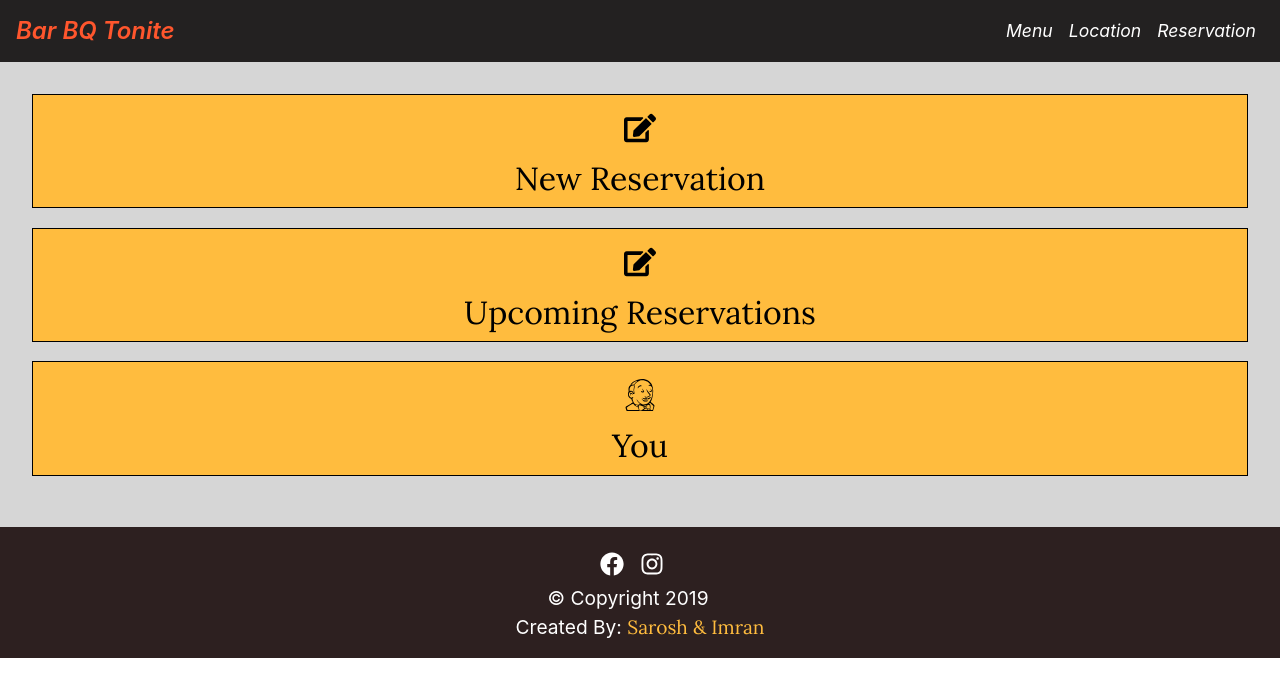
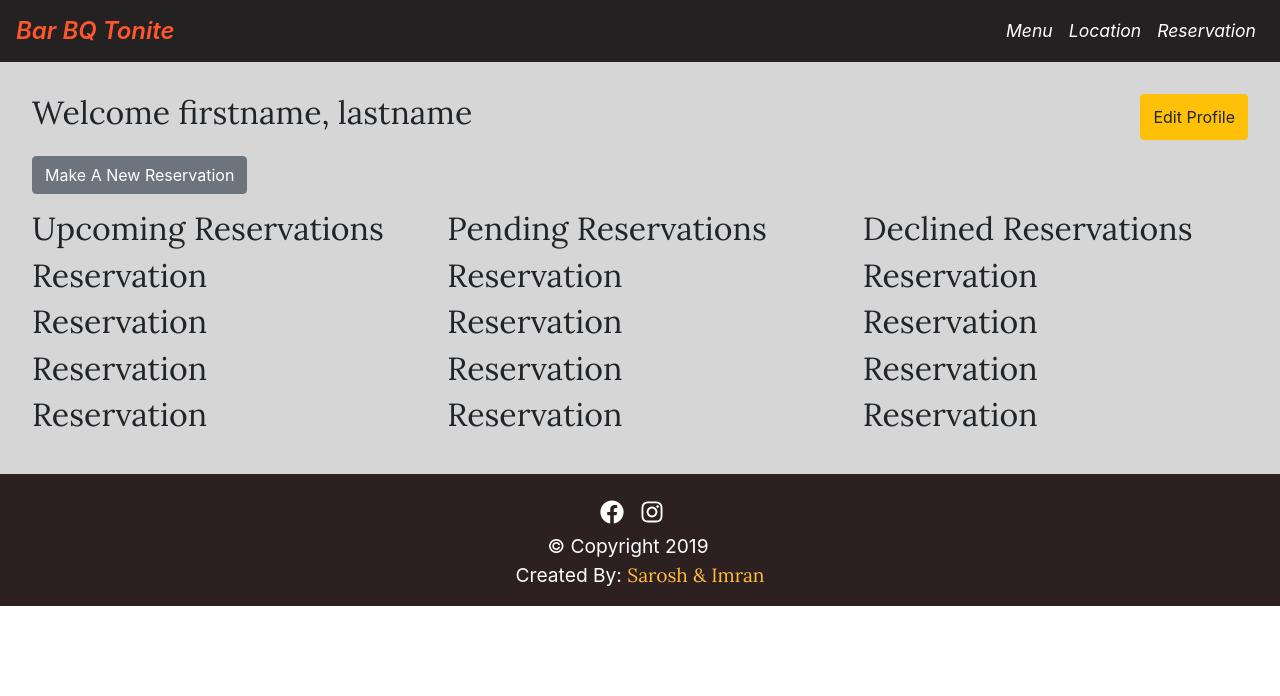
Before and after one commit to SaroshKhawar496/bbq-tonite, a React (Create React App) app in the folder client/: page /dashboard in a window 1280 px wide. Shown: the top 696 px of the page. Built offline with nearby package versions, Linux system fonts and the light colour scheme.

Commit message:
Changed the Customer Dashboard

```diff
--- a/client/src/components/Reservation.js
+++ b/client/src/components/Reservation.js
@@ -3,7 +3,7 @@ import React from "react";
 const Reservation = () => {
   return (
     <div>
-      <h1>Reservation</h1>
+      <h2>Reservation</h2>
     </div>
   );
 };
--- a/client/src/containers/CustomerDashboard.js
+++ b/client/src/containers/CustomerDashboard.js
@@ -5,20 +5,52 @@ import { FaEdit, FaEye, FaJenkins } from "react-icons/fa";
 import { Link } from "react-router-dom";
 
 class CustomerDashboard extends Component {
-  reservationsHandler = () => {
-    this.props.history.push("/reservations");
-  };
-  newReservationHandler = () => {
-    this.props.history.push("/reservations/new");
-  };
-  profileHandler = () => {
-    this.props.history.push("/you");
-  };
+  // reservationsHandler = () => {
+  //   this.props.history.push("/reservations");
+  // };
+
+  // newReservationHandler = () => {
+  //   this.props.history.push("/reservations/new");
+  // };
+
+  // profileHandler = () => {
+  //   this.props.history.push("/you");
+  // };
 
   render() {
     return (
       <div className={styles.container}>
-        <button
+        <div className={styles.dashHeader}>
+          <h2>Welcome firstname, lastname</h2>
+          <button className="btn btn-warning text-capitalize ">
+            Edit Profile
+          </button>
+        </div>
+
+        <div>
+
+          <Link to="/reservations/new">
+            <button className="btn my-button btn-secondary text-capitalize my-3">
+              Make a new reservation
+            </button>
+          </Link>
+
+        </div>
+        <div className="row">
+          <div className="col-sm-12 col-md-4 ">
+            <h2>Upcoming Reservations</h2>
+            <Reservations type="accepted" />
+          </div>
+          <div className="col-sm-12 col-md-4 ">
+            <h2>Pending Reservations</h2>
+            <Reservations type="pending" />
+          </div>
+          <div className="col-sm-12 col-md-4 ">
+            <h2>Declined Reservations</h2>
+            <Reservations type="declined" />
+          </div>
+        </div>
+        {/* <button
           className={styles.buttonDiv}
           onClick={this.newReservationHandler}
         >
@@ -26,13 +58,13 @@ class CustomerDashboard extends Component {
           <h2 className="text-capitalize">new reservation</h2>
         </button>
         <button className={styles.buttonDiv} onClick={this.reservationsHandler}>
-          <FaEdit className={styles.dashIcon} />
+          <FaEye className={styles.dashIcon} />
           <h2 className="text-capitalize">upcoming reservations</h2>
         </button>
         <button className={styles.buttonDiv} onClick={this.profileHandler}>
           <FaJenkins className={styles.dashIcon} />
           <h2 className="text-capitalize">you</h2>
-        </button>
+        </button> */}
         {/* <div className={styles.buttonDiv}>
           <FaEye className={styles.dashIcon} />
           <h2 className="text-capitalize">upcoming reservations</h2>
--- a/client/src/containers/Reservations.js
+++ b/client/src/containers/Reservations.js
@@ -3,7 +3,8 @@ import Reservation from "../components/Reservation";
 
 export default class Reservations extends Component {
   state = {
-    reservations: [
+    showReservations: [],
+    allReservations: [
       { id: "1", numOfSeats: "5", customerName: "User1", location: "A" },
       { id: "2", numOfSeats: "2", customerName: "User2", location: "B" },
       { id: "3", numOfSeats: "1", customerName: "User3", location: "A" },
@@ -12,11 +13,12 @@ export default class Reservations extends Component {
   };
   componentDidMount() {
     //get reservations for logged in user and set the state.
+    //check props type to see what kind of reservations to show and then use showReservations to display
   }
   render() {
     return (
       <div>
-        {this.state.reservations.map(item => {
+        {this.state.allReservations.map(item => {
           return <Reservation key={item.id} />;
         })}
       </div>
--- a/client/src/index.css
+++ b/client/src/index.css
@@ -29,3 +29,7 @@ a {
 html {
   scroll-behavior: smooth;
 }
+
+.my-button{
+  height: auto;
+}
--- a/client/src/sass/CustomerDashboard.module.scss
+++ b/client/src/sass/CustomerDashboard.module.scss
@@ -2,6 +2,13 @@
 .container {
   background-color: $light-bgColor;
   padding: 2rem;
+}
+
+.dashHeader {
+  display: flex;
+  & > h2 {
+    flex: 1;
+  }
 }
 .buttonDiv {
   width: 100%;
@@ -17,19 +24,19 @@
     background: $icon-footer-color-dark;
   }
 }
-.buttonDiv1 {
-  display: block;
-  flex-direction: column;
-  border: 1px solid black;
-  margin-bottom: 1.2rem;
-  background: $icon-footer-color;
+// .buttonDiv1 {
+//   display: block;
+//   flex-direction: column;
+//   border: 1px solid black;
+//   margin-bottom: 1.2rem;
+//   background: $icon-footer-color;
 
-  align-items: center;
-  &:hover {
-    cursor: pointer;
-    background: $icon-footer-color-dark;
-  }
-}
+//   align-items: center;
+//   &:hover {
+//     cursor: pointer;
+//     background: $icon-footer-color-dark;
+//   }
+// }
 
 .dashIcon {
   width: 2rem;
--- a/client/src/sass/GoogleReviews.module.scss
+++ b/client/src/sass/GoogleReviews.module.scss
@@ -5,13 +5,14 @@
   margin-bottom: 1rem;
 }
 
-.cardHeader{
+.cardHeader {
   // height: 5rem !important;
   // background: orange !important;
 }
 
 .cardHeaderText {
   font-size: 1.3rem;
+  text-transform: capitalize;
   // min-height: 7%;
   // background: yellow !important
 }
@@ -20,13 +21,12 @@
   background: white;
 }
 
-
-@media only screen and (min-width: 575px)  and (max-width: 684px) {
-  .cardHeaderText{
+@media only screen and (min-width: 575px) and (max-width: 684px) {
+  .cardHeaderText {
     min-height: 50px;
     // font-size: 1.2rem;
   }
-  .cardFooter{
+  .cardFooter {
     min-height: 72px;
   }
 }
```
